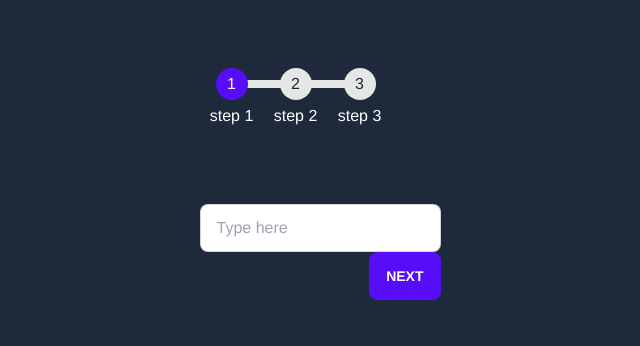
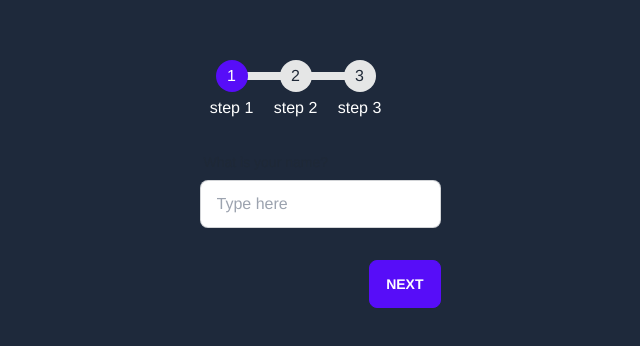
Before and after one commit to nikhilhenry/vue-multistepform, a Vue app: page / in a window 1280 px wide. Shown: the part 218-564 px from the top of the page, without its empty margins (320-960 px from the left). Built offline with nearby package versions, Linux system fonts and the light colour scheme.

Commit message:
add spacing to form

```diff
--- a/src/components/MultiStepForm.vue
+++ b/src/components/MultiStepForm.vue
@@ -5,12 +5,13 @@
                 {{stepText}}
             </li>
         </ul>
-       <div class="py-5"></div>
+       <div class="py-3"></div>
         <form @submit.prevent>
             <component
                 :is="props.forms[step]"
             >
             </component>
+       <div class="py-4"></div>
             <div class="flex justify-end">
                 <button class="btn btn-ghost" v-if="step!==0" @click="step--">Back</button>
                 <button class="btn btn-primary" v-if="step!=props.steps.length-1" @click="step++">Next</button>
```
